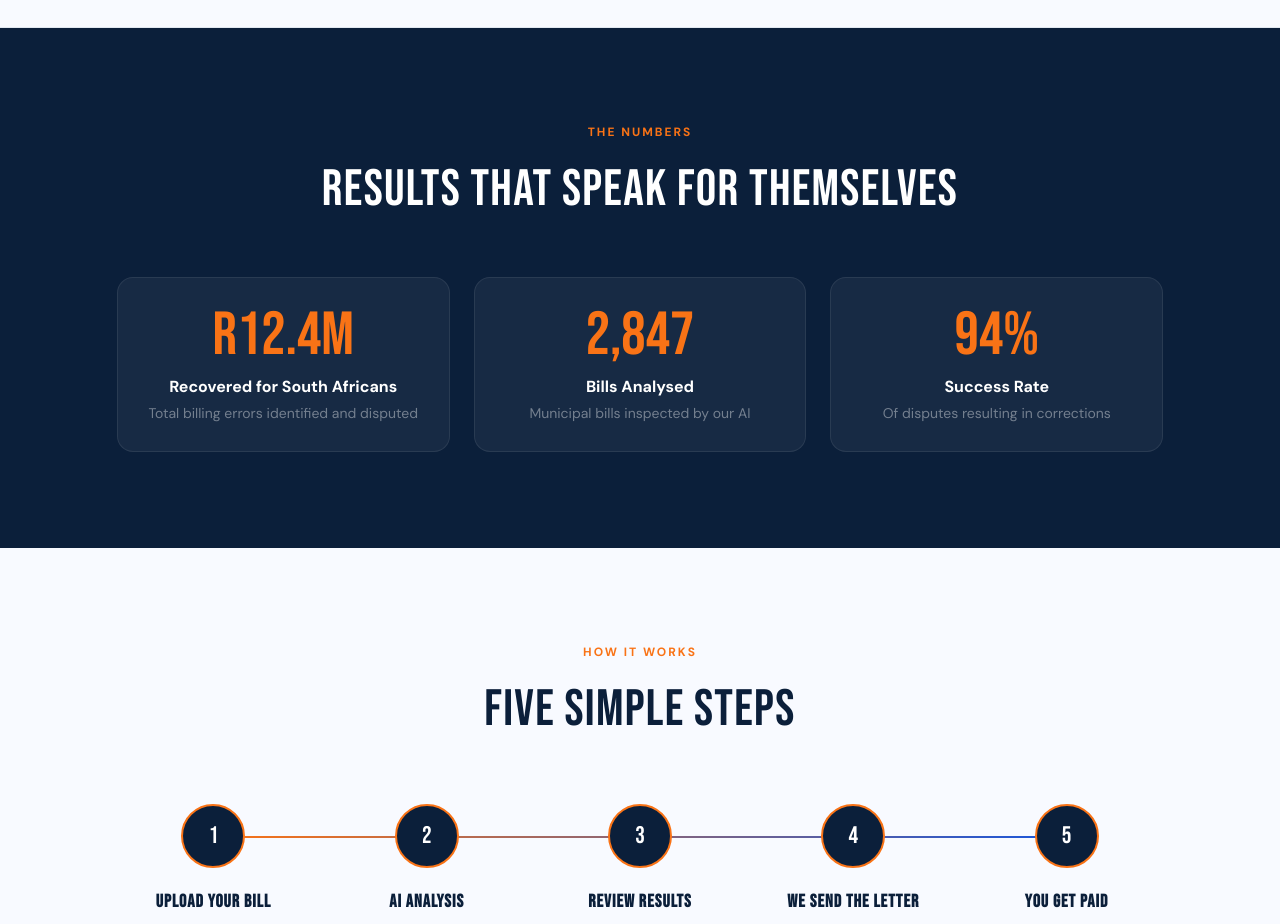
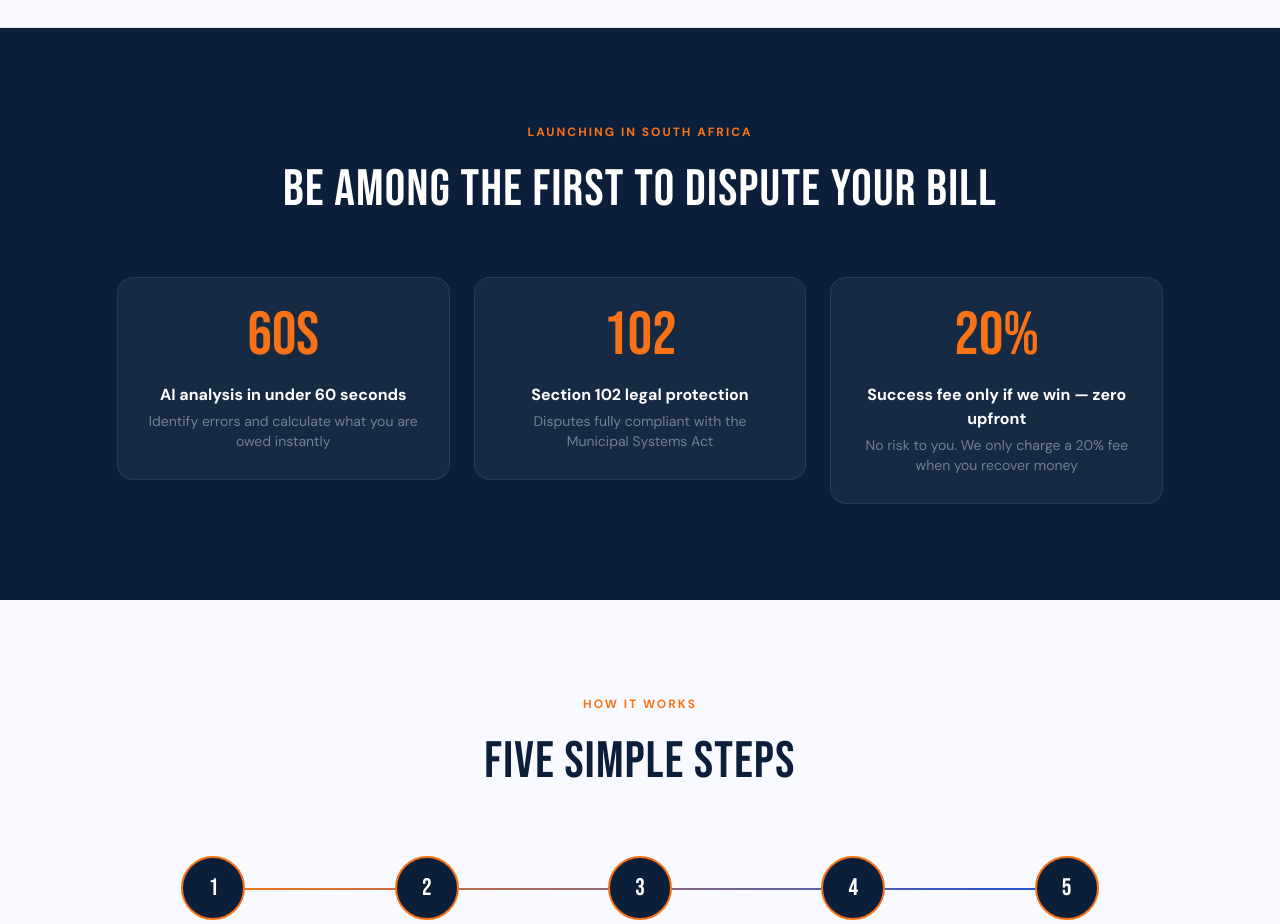
Before and after one commit to editandcolour-dot/BillDog, a Next.js app: page / in a window 1280 px wide. Shown: the part 869-1793 px from the top of the page. Built offline with nearby package versions, Linux system fonts and the light colour scheme; no server answers.

Commit message:
chore: replace fabricated stats with honest launch messaging

```diff
--- a/components/landing/StatsSection.tsx
+++ b/components/landing/StatsSection.tsx
@@ -1,56 +1,56 @@
 import { ScrollReveal } from '@/components/ui/ScrollReveal';
 
-/** Stats configuration — real, provable numbers. */
-const STATS = [
+/** Launch messaging — honest, building trust over numbers. */
+const FEATURES = [
   {
-    value: 'R12.4M',
-    label: 'Recovered for South Africans',
-    description: 'Total billing errors identified and disputed',
+    value: '60s',
+    label: 'AI analysis in under 60 seconds',
+    description: 'Identify errors and calculate what you are owed instantly',
   },
   {
-    value: '2,847',
-    label: 'Bills Analysed',
-    description: 'Municipal bills inspected by our AI',
+    value: '102',
+    label: 'Section 102 legal protection',
+    description: 'Disputes fully compliant with the Municipal Systems Act',
   },
   {
-    value: '94%',
-    label: 'Success Rate',
-    description: 'Of disputes resulting in corrections',
+    value: '20%',
+    label: 'Success fee only if we win — zero upfront',
+    description: 'No risk to you. We only charge a 20% fee when you recover money',
   },
 ] as const;
 
 /**
- * Stats section — 3 stat cards on dark background.
+ * Launch section — 3 feature cards on dark background.
  */
 export function StatsSection() {
   return (
     <section
       className="bg-navy py-16 md:py-20 lg:py-24"
-      aria-labelledby="stats-heading"
+      aria-labelledby="launch-heading"
     >
       <div className="max-w-[1200px] mx-auto px-4 sm:px-6 md:px-[6%]">
         <ScrollReveal>
           <div className="text-center mb-12">
             <span className="text-orange text-xs font-bold uppercase tracking-[2px] mb-3 block">
-              The Numbers
+              Launching in South Africa
             </span>
             <h2
-              id="stats-heading"
+              id="launch-heading"
               className="font-display text-white tracking-wide text-[clamp(2.2rem,4vw,3.5rem)]"
             >
-              RESULTS THAT SPEAK FOR THEMSELVES
+              BE AMONG THE FIRST TO DISPUTE YOUR BILL
             </h2>
           </div>
         </ScrollReveal>
 
         <div className="grid grid-cols-1 sm:grid-cols-2 lg:grid-cols-3 gap-4 md:gap-6">
-          {STATS.map(({ value, label, description }) => (
+          {FEATURES.map(({ value, label, description }) => (
             <ScrollReveal key={label}>
               <div className="bg-white/5 border border-white/[0.08] rounded-2xl p-7 text-center hover:-translate-y-1 hover:border-white/20 transition-all duration-200">
                 <p className="font-display text-[3rem] md:text-[3.8rem] text-orange leading-none">
                   {value}
                 </p>
-                <p className="mt-2 text-white font-bold text-base">
+                <p className="mt-4 text-white font-bold text-base">
                   {label}
                 </p>
                 <p className="mt-1 text-white/40 text-sm">{description}</p>
```
